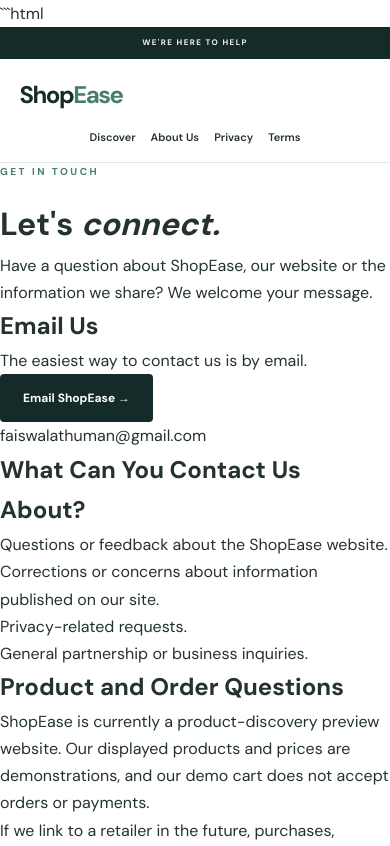
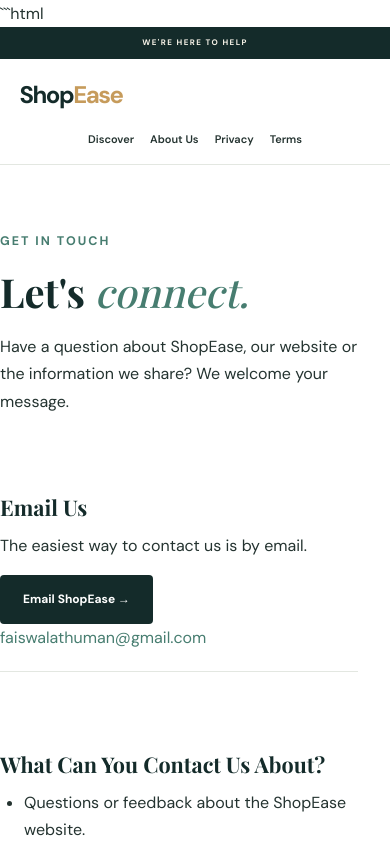
Before and after one commit to faiswalathuman/shopease, a plain HTML site: page contact.html in a window 390 px wide. Shown: the top 846 px of the page. Drawn offline with nearby package versions, Linux system fonts and the light colour scheme; a web font is replaced by a local one.

Commit message:
Refactor CSS styles and update media queries

````diff
--- a/style.css
+++ b/style.css
@@ -650,3 +650,140 @@
     padding: 35px 6%;
   }
 }
+```css
+/* ShopEase premium legal pages and shared footer */
+
+.legal-page {
+  width: min(900px, calc(100% - 40px));
+  margin: 0 auto;
+  padding: 76px 0 88px;
+  color: var(--text, #263431);
+  line-height: 1.8;
+}
+
+.legal-page > .eyebrow {
+  color: var(--teal, #477d70);
+  font-size: 0.78rem;
+  font-weight: 700;
+  letter-spacing: 0.16em;
+  text-transform: uppercase;
+}
+
+.legal-page h1 {
+  margin: 12px 0 16px;
+  color: var(--navy, #142b2a);
+  font-family: "Playfair Display", Georgia, serif;
+  font-size: clamp(2.5rem, 6vw, 4.5rem);
+  line-height: 1.12;
+}
+
+.legal-page h1 em {
+  color: var(--teal, #477d70);
+  font-weight: 400;
+}
+
+.legal-page > p {
+  margin: 18px 0;
+}
+
+.legal-page h2 {
+  margin: 38px 0 10px;
+  color: var(--navy, #142b2a);
+  font-family: "Playfair Display", Georgia, serif;
+  font-size: clamp(1.35rem, 3vw, 1.8rem);
+  line-height: 1.35;
+}
+
+.legal-page h3 {
+  color: var(--navy, #142b2a);
+}
+
+.legal-page ul {
+  padding-left: 24px;
+}
+
+.legal-page li {
+  margin: 8px 0;
+}
+
+.legal-page a:not(.primary-link) {
+  color: var(--teal, #477d70);
+  text-decoration-thickness: 1px;
+  text-underline-offset: 4px;
+}
+
+.legal-page a:not(.primary-link):hover {
+  color: var(--gold, #c69b5b);
+}
+
+.legal-page section {
+  margin: 32px 0;
+}
+
+.legal-page .primary-link {
+  display: inline-block;
+  margin-top: 16px;
+}
+
+.footer-links {
+  display: flex;
+  flex-wrap: wrap;
+  justify-content: center;
+  gap: 12px 24px;
+  margin: 20px 0;
+}
+
+.footer-links a {
+  text-decoration: none;
+  transition: color 0.2s ease;
+}
+
+.footer-links a:hover {
+  color: var(--gold, #c69b5b);
+}
+
+.site-footer .brand {
+  display: inline-block;
+  text-decoration: none;
+}
+
+.site-footer small {
+  display: block;
+  line-height: 1.7;
+}
+
+.site-header nav a {
+  text-underline-offset: 5px;
+}
+
+.brand span {
+  color: var(--gold, #c69b5b);
+}
+
+.contact-page section {
+  padding: 8px 0 20px;
+  border-bottom: 1px solid var(--line, #e4e6e0);
+}
+
+@media (max-width: 700px) {
+  .legal-page {
+    width: calc(100% - 32px);
+    padding: 48px 0 60px;
+  }
+
+  .site-header {
+    flex-wrap: wrap;
+    gap: 14px;
+  }
+
+  .site-header nav {
+    display: flex;
+    flex-wrap: wrap;
+    gap: 10px 16px;
+  }
+
+  .footer-links {
+    gap: 14px 18px;
+  }
+}
+```
````
